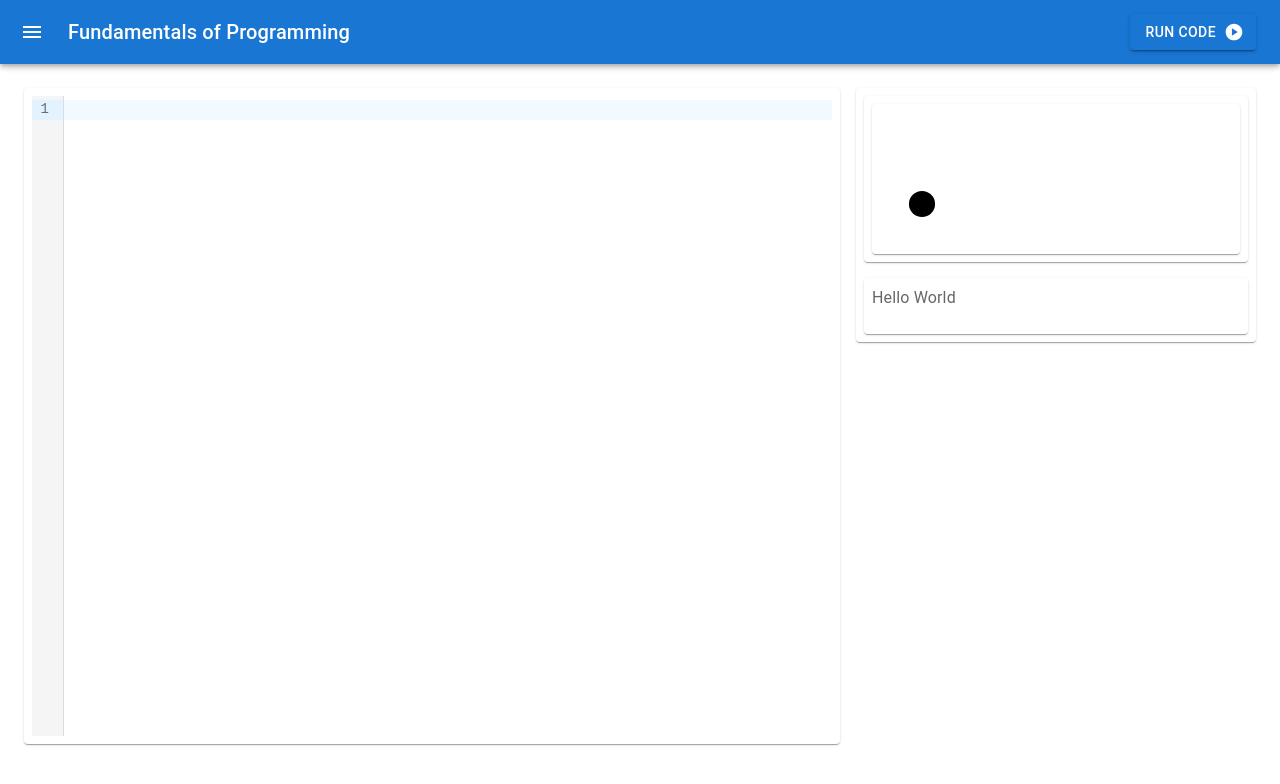
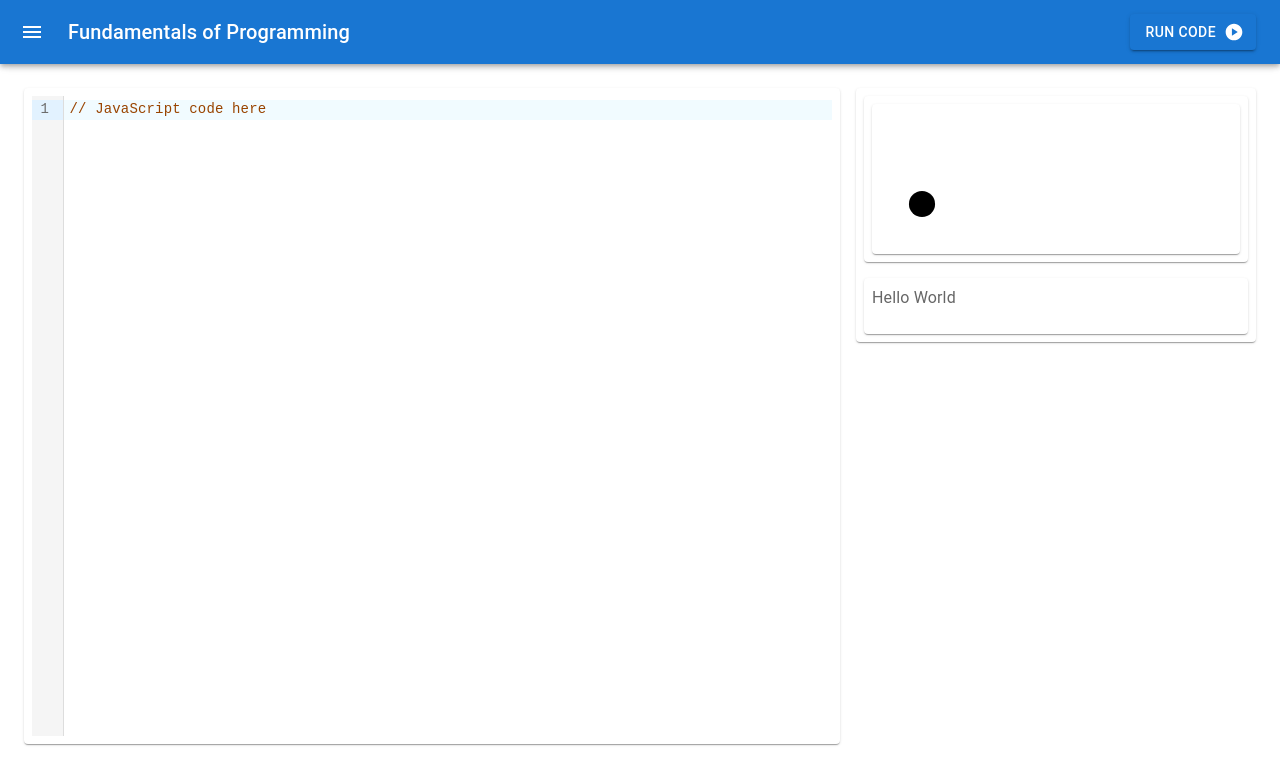
Before and after one commit to cdiggins/fundamentals-of-programming, a Next.js app in the folder fop/: page / in a window 1280 px wide. Shown: the top 784 px of the page. Built offline with nearby package versions, Linux system fonts and the light colour scheme.

Commit message:
State management is starting to work.

```diff
--- a/fop/src/app/page.js
+++ b/fop/src/app/page.js
@@ -90,10 +90,11 @@ const Item = styled(Paper)(({ theme }) => ({
 export default function PersistentDrawerLeft() {
   const theme = useTheme();
   const [open, setOpen] = React.useState(false);
+  const [code, setCode] = React.useState("// JavaScript code here");
 
-  const onChange = React.useCallback((val, viewUpdate) => {
-    console.log('val:', val);
-    setValue(val);
+  const onChange = React.useCallback((code, viewUpdate) => {
+    //console.log('val:', val);
+    setCode(code);
   }, []);
 
   const draw = (ctx, frameCount) => {
@@ -102,7 +103,11 @@ export default function PersistentDrawerLeft() {
     ctx.beginPath()
     ctx.arc(50, 100, 20*Math.sin(frameCount*0.05)**2, 0, 2*Math.PI)
     ctx.fill()
-  }
+  };
+
+  const runCode = () => {
+    alert("Running code: " + code);
+  };
 
   const handleDrawerOpen = () => {
     setOpen(true);
@@ -129,7 +134,7 @@ export default function PersistentDrawerLeft() {
           <Typography variant="h6" noWrap component="div" sx={{ flexGrow: 1 }}>
             Fundamentals of Programming
           </Typography>
-          <Button variant="contained" endIcon={<PlayCircleIcon />}>
+          <Button variant="contained" endIcon={<PlayCircleIcon />} onClick={runCode}>
           Run Code
         </Button>
         </Toolbar>
@@ -184,7 +189,7 @@ export default function PersistentDrawerLeft() {
         <Grid container spacing={2}>
           <Grid item xs={8}>
             <Item>
-            <CodeMirror height="80vh" extensions={[javascript({ jsx: true })]} onChange={onChange} />
+            <CodeMirror value={code} height="80vh" extensions={[javascript({ jsx: true })]} onChange={onChange} />
             </Item>
           </Grid>
           <Grid item xs={4}>
```
